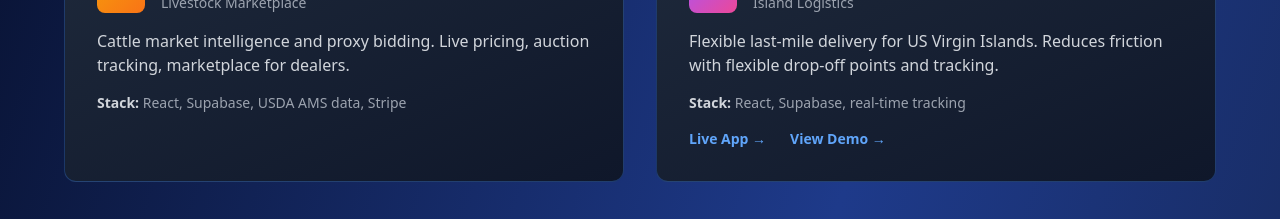
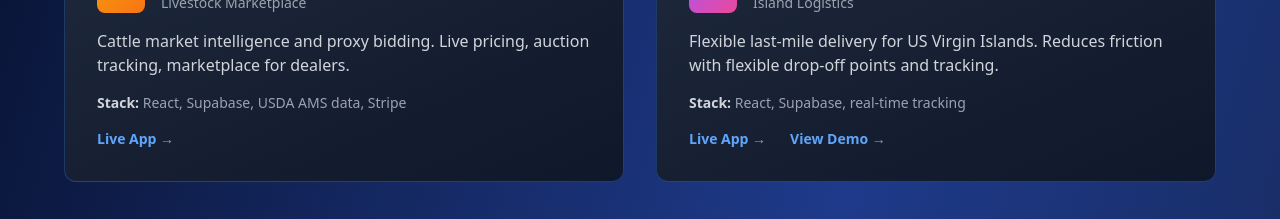
Before and after one commit to pr0rat3d/app-dev-landing, a Next.js app: page / in a window 1280 px wide. Shown: the part 1220-1439 px from the top of the page. Built offline with nearby package versions, Linux system fonts and the light colour scheme.

Commit message:
Link StockYard card to live demo

```diff
--- a/pages/index.js
+++ b/pages/index.js
@@ -90,7 +90,7 @@ export default function AppDevLanding() {
           <div className="grid md:grid-cols-2 gap-8">
             <Card title="ProRated" tag="iOS & Android" icon={<Zap className="w-6 h-6" />} color="from-blue-500 to-cyan-500" description="Verified job site intelligence for trade professionals. Real-time bid tracking, trust scoring, team collaboration." stack="React PWA, Supabase, RevenueCat IAP, Stripe" link="https://prorated.app" />
             <Card title="FlipTrader" tag="Trading PWA" icon={<Rocket className="w-6 h-6" />} color="from-green-500 to-emerald-500" description="Day/swing trading alerts and automated execution bot. Real-time signals, portfolio tracking, multi-strategy execution." stack="React PWA, Supabase, Alpaca API" link="https://flip-trader.vercel.app" />
-            <Card title="StockYard" tag="Livestock Marketplace" icon={<Layers className="w-6 h-6" />} color="from-amber-500 to-orange-500" description="Cattle market intelligence and proxy bidding. Live pricing, auction tracking, marketplace for dealers." stack="React, Supabase, USDA AMS data, Stripe" />
+            <Card title="StockYard" tag="Livestock Marketplace" icon={<Layers className="w-6 h-6" />} color="from-amber-500 to-orange-500" description="Cattle market intelligence and proxy bidding. Live pricing, auction tracking, marketplace for dealers." stack="React, Supabase, USDA AMS data, Stripe" link="https://stockyard-lovat.vercel.app" />
             <Card title="Stateside Deliveries" tag="Island Logistics" icon={<Code className="w-6 h-6" />} color="from-purple-500 to-pink-500" description="Flexible last-mile delivery for US Virgin Islands. Reduces friction with flexible drop-off points and tracking." stack="React, Supabase, real-time tracking" link="https://frontend-pi-seven-81.vercel.app" demoLink="https://claude.ai/code/artifact/0f52058a-7826-4365-887b-77cb5a9a6b98" />
           </div>
         </div>
```
